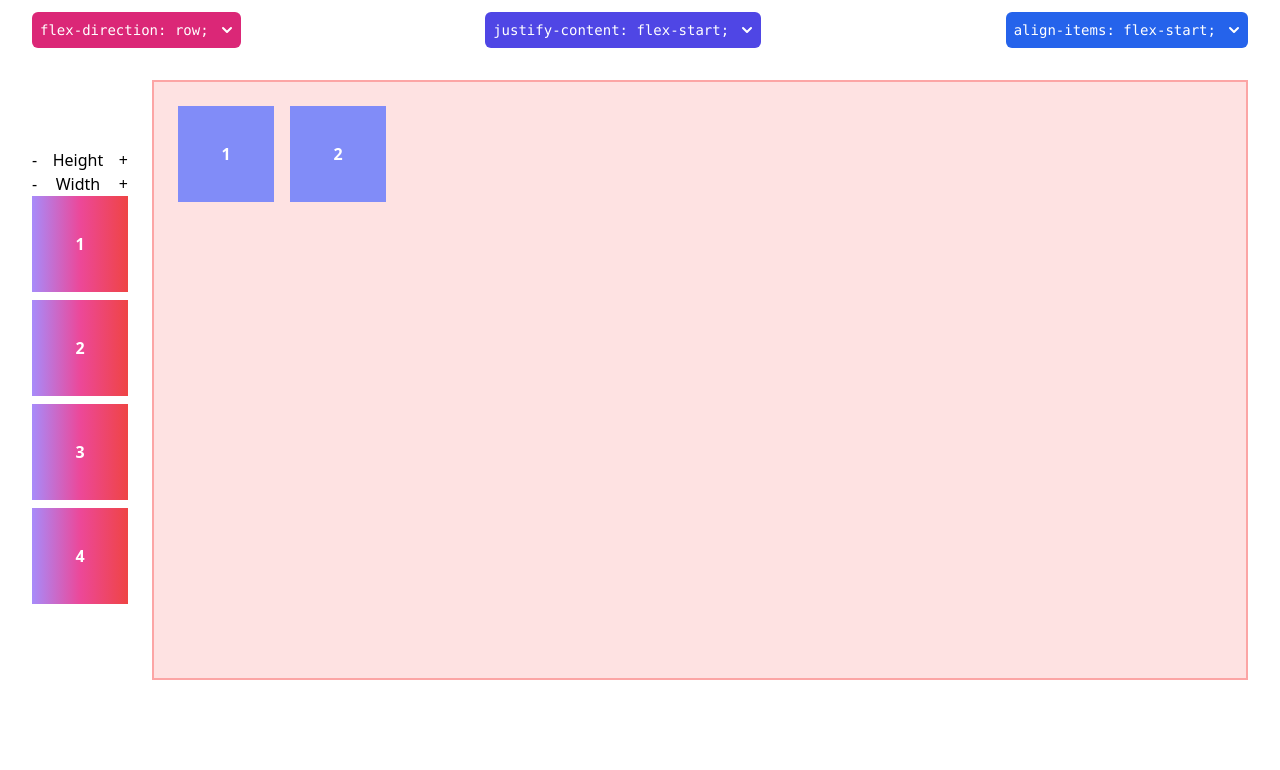
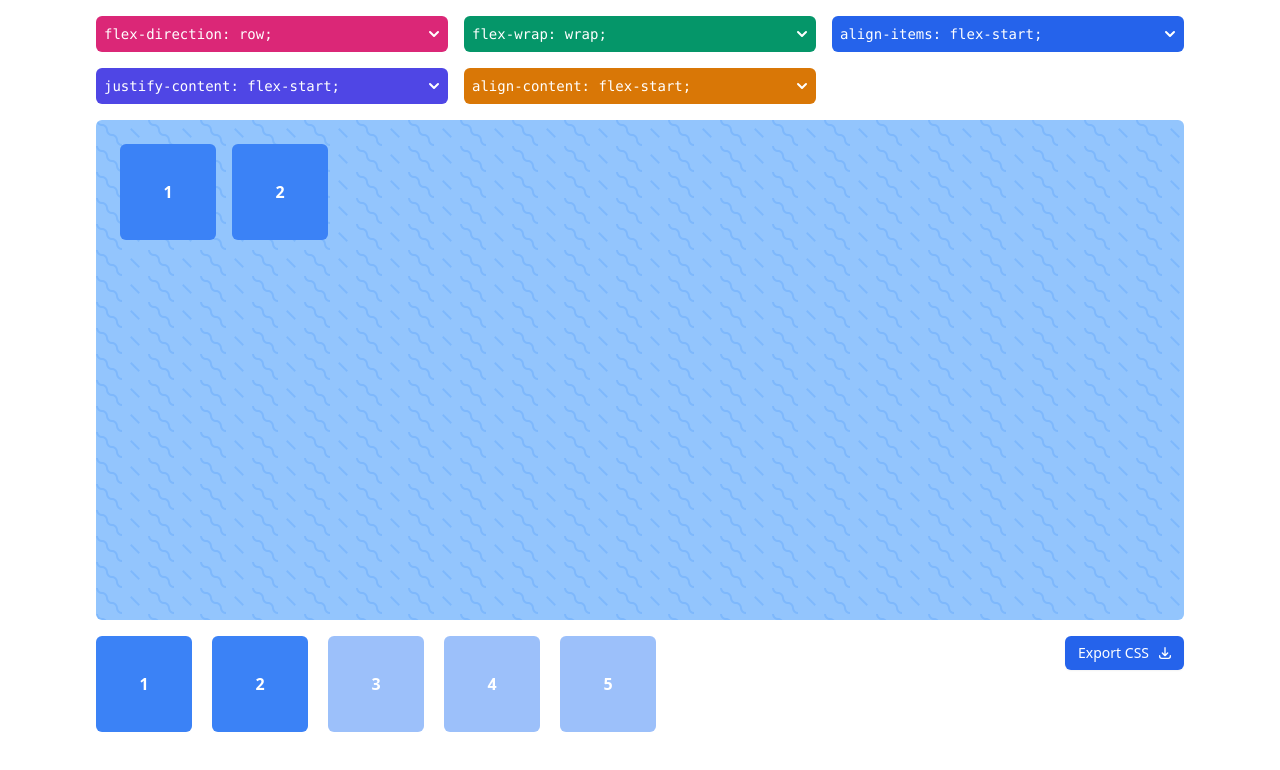
Before and after one commit to Corentints/learn-flexbox, a React (Create React App) app: page / in a window 1280 px wide. Shown: the top 770 px of the page. Built offline with nearby package versions, Linux system fonts and the light colour scheme; the HTML template or start-up script is replaced by a standard one.

Commit message:
Update App.jsx

```diff
--- a/src/App.jsx
+++ b/src/App.jsx
@@ -1,72 +1,55 @@
 import { useState } from 'react';
-import ButtonsGroup from './components/ButtonsGroup';
+import FlexProperties from './components/FlexProperties';
+import FlexPlayGround from './components/FlexPlayGround';
+import SquaresSelector from './components/SquaresSelector';
+import ExportCSS from './components/ExportCSS';
 
 function App() {
   const [squareCount, setSquareCount] = useState(2);
-  const [squareHeight, setSquareHeight] = useState(24);
-  const [squareWidth, setSquareWidth] = useState(24);
+
   const [flexDirection, setFlexDirection] = useState('row');
   const [justifyContent, setJustifyContent] = useState('flex-start');
   const [alignItems, setAlignItems] = useState('flex-start');
+  const [flexWrap, setFlexWrap] = useState('wrap');
+  const [alignContent, setAlignContent] = useState('flex-start');
+
+  const flexProperties = {
+    flexDirection, justifyContent, alignItems, flexWrap, alignContent,
+  };
 
   const squares = [];
 
   for (let i = 0; i < squareCount; i += 1) {
-    squares.push(<div className={`flex items-center justify-center w-${squareWidth} h-${squareHeight} m-2 mb-2 font-bold text-white bg-indigo-400`}>{i + 1}</div>);
+    squares.push(<div className="flex items-center justify-center w-24 h-24 m-2 mb-2 font-bold text-white bg-blue-500 rounded-md">{i + 1}</div>);
   }
 
   return (
-    <div className="w-full h-screen px-4 mx-auto max-w-7xl sm:px-6 lg:px-8">
-      <div className="flex flex-wrap justify-between w-full mt-3">
-        <ButtonsGroup
-          title="flex-direction"
-          color="pink"
-          propertiesName={['column', 'row']}
-          propertiesClassName={['flex-col', 'flex-row']}
-          currentProperty={flexDirection}
-          setProperty={setFlexDirection}
+    <div className="w-full max-w-6xl px-4 py-4 mx-auto h-max-screen sm:px-6 lg:px-8">
+      <FlexProperties
+        flexDirection={flexDirection}
+        setFlexDirection={setFlexDirection}
+        justifyContent={justifyContent}
+        setJustifyContent={setJustifyContent}
+        alignItems={alignItems}
+        setAlignItems={setAlignItems}
+        flexWrap={flexWrap}
+        setFlexWrap={setFlexWrap}
+        alignContent={alignContent}
+        setAlignContent={setAlignContent}
+      />
+      <FlexPlayGround
+        flexProperties={flexProperties}
+        squares={squares}
+      />
+      <div className="flex items-start justify-between py-4">
+        <SquaresSelector
+          squareCount={squareCount}
+          setSquareCount={setSquareCount}
+          squareNumber="5"
         />
-
-        <ButtonsGroup
-          title="justify-content"
-          color="indigo"
-          propertiesName={['flex-start', 'flex-end', 'center', 'space-between', 'space-around', 'space-evenly']}
-          propertiesClassName={['justify-start', 'justify-end', 'justify-center', 'justify-between', 'justify-around', 'justify-evenly']}
-          currentProperty={justifyContent}
-          setProperty={setJustifyContent}
+        <ExportCSS
+          flexProperties={flexProperties}
         />
-
-        <ButtonsGroup
-          title="align-items"
-          color="blue"
-          propertiesName={['flex-start', 'flex-end', 'center', 'stretch', 'baseline']}
-          propertiesClassName={['items-start', 'items-end', 'items-center', 'items-stretch', 'items-baseline']}
-          currentProperty={alignItems}
-          setProperty={setAlignItems}
-        />
-      </div>
-      <div className="flex w-full mt-8 space-x-6 h-3/4">
-        <div className="flex flex-col justify-center">
-          <div className="flex justify-between">
-            <button type="button" onClick={() => (squareHeight > 24 ? setSquareHeight(squareHeight - 4) : setSquareHeight(24))}>-</button>
-            <p>Height</p>
-            <button type="button" onClick={() => (squareHeight < 64 ? setSquareHeight(squareHeight + 4) : setSquareHeight(64))}>+</button>
-          </div>
-
-          <div className="flex justify-between">
-            <button type="button" onClick={() => (squareWidth > 24 ? setSquareWidth(squareWidth - 4) : setSquareWidth(24))}>-</button>
-            <p>Width</p>
-            <button type="button" onClick={() => (squareWidth < 64 ? setSquareWidth(squareWidth + 4) : setSquareWidth(64))}>+</button>
-          </div>
-
-          <button type="button" className="w-24 h-24 mb-2 font-bold text-white bg-gradient-to-r from-purple-400 via-pink-500 to-red-500" onClick={() => setSquareCount(1)}>1</button>
-          <button type="button" className="w-24 h-24 mb-2 font-bold text-white bg-gradient-to-r from-purple-400 via-pink-500 to-red-500" onClick={() => setSquareCount(2)}>2</button>
-          <button type="button" className="w-24 h-24 mb-2 font-bold text-white bg-gradient-to-r from-purple-400 via-pink-500 to-red-500" onClick={() => setSquareCount(3)}>3</button>
-          <button type="button" className="w-24 h-24 mb-2 font-bold text-white bg-gradient-to-r from-purple-400 via-pink-500 to-red-500" onClick={() => setSquareCount(4)}>4</button>
-        </div>
-        <div className={`flex bg-red-100 border-2 w-full border-red-300 p-4 ${flexDirection} ${justifyContent} ${alignItems}`}>
-          {squares}
-        </div>
       </div>
     </div>
   );
```
